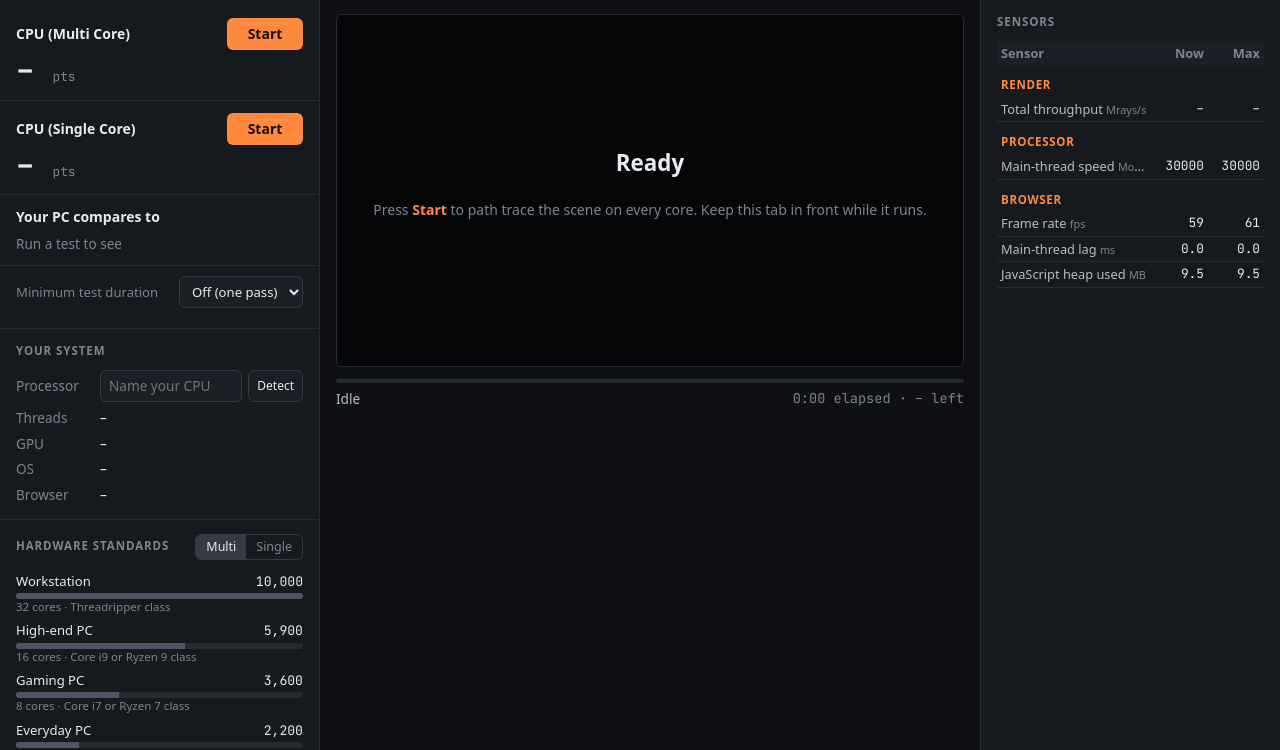
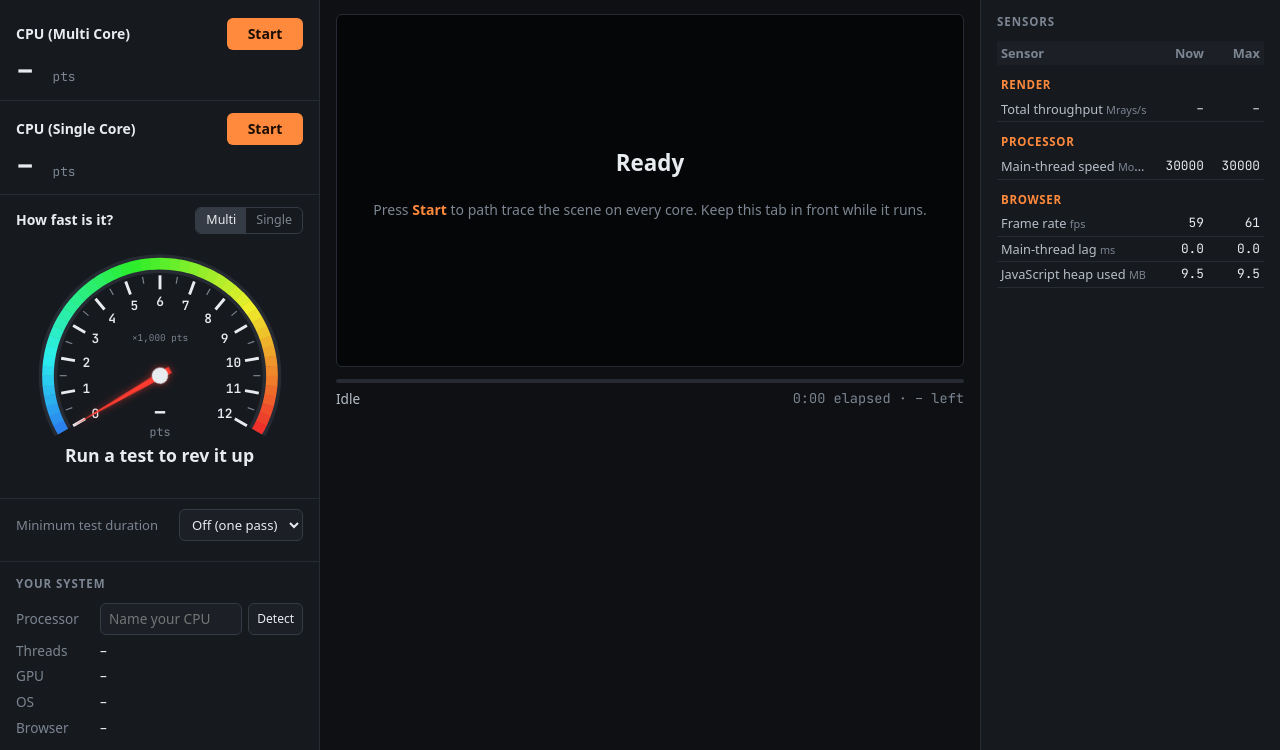
Before and after one commit to remikwisniewski/bench-lab, a website built with Vite: page index.html in a window 1280 px wide. Shown: the part 50-800 px from the top of the page. Built offline with nearby package versions, Linux system fonts and the light colour scheme.

Commit message:
feat: show scores on a rev-counter style dial
Replace the hardware standards with a dial running from blue (slow) to
red (fast), numbered in thousands of points for multi-core and hundreds
for single-core, extending its scale for faster machines, with the rays
traced per second underneath.

```diff
--- a/index.html
+++ b/index.html
@@ -47,9 +47,17 @@
               </div>
               <p class="test__score"><span data-score="single">–</span> <small>pts</small></p>
             </div>
-            <div class="test test--class">
-              <p class="test__name">Your PC compares to</p>
-              <p class="test__class" data-class>Run a test to see</p>
+            <div class="test test--gauge">
+              <div class="test__head">
+                <p class="test__name">How fast is it?</p>
+                <div class="toggle" role="group" aria-label="Dial shows">
+                  <button type="button" data-gauge="multi" aria-pressed="true">Multi</button>
+                  <button type="button" data-gauge="single" aria-pressed="false">Single</button>
+                </div>
+              </div>
+              <svg class="gauge" data-gauge-svg role="img" aria-label="Speed dial: no score yet"></svg>
+              <p class="gauge__headline" data-gauge-headline>Run a test to rev it up</p>
+              <p class="gauge__detail" data-gauge-detail></p>
             </div>
             <label class="duration">
               <span>Minimum test duration</span>
@@ -95,18 +103,6 @@
               <dt>Browser</dt>
               <dd data-spec="browser">–</dd>
             </dl>
-          </div>
-
-          <div class="panel panel--ranking">
-            <div class="panel__head">
-              <h2 class="panel__title">Hardware standards</h2>
-              <div class="toggle" role="group" aria-label="Ranking test">
-                <button type="button" data-rank="multi" aria-pressed="true">Multi</button>
-                <button type="button" data-rank="single" aria-pressed="false">Single</button>
-              </div>
-            </div>
-            <ol class="ranking" data-ranking></ol>
-            <p class="ranking__note" data-ranking-note></p>
           </div>
         </aside>
 
--- a/src/core/benchmark.js
+++ b/src/core/benchmark.js
@@ -30,30 +30,41 @@ export function points(rays, seconds) {
   return Math.round(rays / seconds / POINTS_DIVISOR);
 }
 
+/** The dial's default full scale for each test, in points. */
+export const DIAL_MAX = Object.freeze({ multi: 12_000, single: 600 });
+
 /**
- * Where a score sits among the hardware standards, in plain words:
- * "Like a Gaming PC", "Between a Gaming PC and a High-end PC",
- * "Below an Everyday PC" or "Beyond a Workstation".
+ * A rev-counter style scale for a score: numbered marks from zero to full scale
+ * ("×1000 pts" for multi-core, "×100 pts" for single-core), and where the
+ * needle points. Full scale grows when a machine goes past it, so the needle
+ * never pins against the stop.
  * @param {number} score
- * @param {readonly { name: string, multi: number, single: number }[]} standards
  * @param {TestKind} test
  */
-export function hardwareClass(score, standards, test) {
-  if (!(score > 0) || standards.length === 0) return null;
-  const tiers = [...standards]
-    .map((s) => ({ name: s.name, points: s[test] }))
-    .sort((a, b) => a.points - b.points);
-  const article = (/** @type {string} */ name) => (/^[AEIOU]/i.test(name) ? `an ${name}` : `a ${name}`);
-  // Within 8% of a standard counts as matching it.
-  const close = tiers.find((t) => Math.abs(score / t.points - 1) <= 0.08);
-  if (close) return { label: `Like ${article(close.name)}`, tier: close.name };
-  if (score < tiers[0].points) return { label: `Below ${article(tiers[0].name)}`, tier: null };
-  const top = tiers[tiers.length - 1];
-  if (score > top.points) return { label: `Beyond ${article(top.name)}`, tier: top.name };
-  const upper = /** @type {{ name: string, points: number }} */ (tiers.find((t) => t.points > score));
-  const lower = tiers[tiers.indexOf(upper) - 1];
-  return { label: `Between ${article(lower.name)} and ${article(upper.name)}`, tier: lower.name };
+export function dialScale(score, test) {
+  const unit = test === "multi" ? 1000 : 100;
+  const base = DIAL_MAX[test];
+  const wanted = score > base / 1.1 ? score * 1.1 : base;
+  // At most a dozen numbers round the dial, and full scale lands on one of them.
+  const step = unit * Math.max(1, Math.ceil(wanted / unit / 12));
+  const max = Math.ceil(wanted / step) * step;
+  const marks = [];
+  for (let value = 0; value <= max; value += step)
+    marks.push({ label: String(value / unit), at: value / max });
+  return {
+    max,
+    marks,
+    unitLabel: `×${unit.toLocaleString("en-US")} pts`,
+    position: score > 0 ? Math.min(1, score / max) : 0,
+  };
 }
+
+/**
+ * The score as the measurement behind it: millions of rays traced per second.
+ * @param {number} score
+ */
+export const millionRaysPerSecond = (score) =>
+  score > 0 ? Math.round((score * POINTS_DIVISOR) / 1e5) / 10 : 0;
 
 /**
  * Share of the image finished, from 0 to 1.
--- a/src/data/reference.js
+++ /dev/null
@@ -1,19 +0,0 @@
-// Real runs on known hardware, measured by the author, shown in the ranking
-// until enough people have submitted results. Never invented: every entry here
-// was run in a browser on the machine it names.
-
-/** @type {{ test: "multi" | "single", label: string, points: number, detail: string }[]} */
-export const REFERENCE = [
-  {
-    test: "multi",
-    label: "Intel Core i9-9900K",
-    points: 1792,
-    detail: "Reference run · 8 cores, 16 threads · Chrome 152 on Linux",
-  },
-  {
-    test: "single",
-    label: "Intel Core i9-9900K",
-    points: 235,
-    detail: "Reference run · 1 thread · Chrome 152 on Linux",
-  },
-];
--- a/src/data/standards.js
+++ /dev/null
@@ -1,47 +0,0 @@
-// Hardware standards: what each class of PC typically scores in Bench Lab.
-//
-// These are estimates, not measurements. Each starts from a real Bench Lab run
-// on an Intel Core i9-9900K (1,792 multi-core, 235 single-core) and is scaled by
-// how much faster that class of processor is in published CPU benchmarks.
-// They're a guide to where a machine sits, not a promise.
-
-/**
- * @typedef {object} Standard
- * @property {string} id
- * @property {string} name
- * @property {string} hardware  the class of processor it stands for
- * @property {number} multi
- * @property {number} single
- */
-
-/** @type {readonly Standard[]} */
-export const STANDARDS = Object.freeze([
-  {
-    id: "everyday",
-    name: "Everyday PC",
-    hardware: "6 cores · Core i5 or Ryzen 5 class",
-    multi: 2200,
-    single: 340,
-  },
-  {
-    id: "gaming",
-    name: "Gaming PC",
-    hardware: "8 cores · Core i7 or Ryzen 7 class",
-    multi: 3600,
-    single: 375,
-  },
-  {
-    id: "high-end",
-    name: "High-end PC",
-    hardware: "16 cores · Core i9 or Ryzen 9 class",
-    multi: 5900,
-    single: 425,
-  },
-  {
-    id: "workstation",
-    name: "Workstation",
-    hardware: "32 cores · Threadripper class",
-    multi: 10000,
-    single: 380,
-  },
-]);
--- a/src/main.js
+++ b/src/main.js
@@ -7,7 +7,8 @@ import {
   IMAGE,
   TESTS,
   formatDuration,
-  hardwareClass,
+  dialScale,
+  millionRaysPerSecond,
   points,
   progress,
   remaining,
@@ -19,13 +20,12 @@ import { collectSystem } from "./ui/system.js";
 import { runHardwareTest } from "./bench/hardware.js";
 import { guessDeviceType } from "./core/hardware.js";
 import { createSensors } from "./ui/sensors.js";
-import { buildRanking, loadHistory, saveToHistory, yourLabel } from "./ui/ranking.js";
-import { STANDARDS } from "./data/standards.js";
+import { loadHistory, saveToHistory, yourLabel } from "./ui/ranking.js";
+import { createGauge } from "./ui/gauge.js";
 import {
   drawBracket,
   drawPasses,
   formatPoints,
-  renderRanking,
   renderSensors,
   renderSystem,
   renderGuess,
@@ -76,7 +76,6 @@ cpuInput.addEventListener("change", () => {
   } catch {
     // Not remembered; still used for this visit.
   }
-  refreshRanking();
 });
 
 collectSystem().then(({ sections, summary }) => {
@@ -88,7 +87,6 @@ collectSystem().then(({ sections, summary }) => {
   $("[data-spec=os]").textContent = system.osLabel;
   $("[data-spec=browser]").textContent = system.browser;
   if (!cpuInput.value && system.chip) cpuInput.value = system.chip;
-  refreshRanking();
 });
 
 // ---------- Sensors ----------
@@ -107,52 +105,42 @@ $("[data-reset]").addEventListener("click", () => {
   drawSensors();
 });
 
-// ---------- Ranking ----------
+// ---------- Scores and the speed dial ----------
 
-/** @type {TestKind} */
-let rankingTest = "multi";
 /** @type {Record<TestKind, number>} */
 const best = { multi: 0, single: 0 };
 for (const entry of loadHistory()) best[entry.test] = Math.max(best[entry.test], entry.points);
 
-function refreshRanking() {
-  const test = rankingTest;
-  const label = yourLabel({
-    cpuName: cpuInput.value,
-    gpu: system.gpu,
-    threads: system.threads,
-    os: system.osLabel,
-  });
-  const you = best[test] ? { points: best[test], label } : null;
-  const list = $("[data-ranking]");
-  const note = $("[data-ranking-note]");
-  renderRanking(list, buildRanking(test, you));
-  note.textContent =
-    "Standards are typical scores for each class of PC, estimated from published CPU benchmarks and scaled to Bench Lab with a real i9-9900K run (blue). Your results stay in this browser.";
+/** Scores the dial shows: your own, or a shared link's until you run a test. */
+let shown = { ...best };
+/** @type {TestKind} */
+let dialTest = "multi";
+const updateGauge = createGauge(
+  /** @type {SVGSVGElement} */ (/** @type {unknown} */ ($("[data-gauge-svg]")))
+);
+
+function showGauge() {
+  const score = shown[dialTest];
+  updateGauge(dialScale(score, dialTest), score);
+  for (const b of $$("[data-gauge]")) b.setAttribute("aria-pressed", String(b.dataset.gauge === dialTest));
+  $("[data-gauge-headline]").textContent =
+    score > 0 ? `${millionRaysPerSecond(score)} million rays per second` : "Run a test to rev it up";
+  $("[data-gauge-detail]").textContent =
+    score > 0 ? (dialTest === "multi" ? `Traced on all ${threads} threads` : "Traced on one thread") : "";
 }
-for (const button of $$("[data-rank]")) {
+for (const button of $$("[data-gauge]")) {
   button.addEventListener("click", () => {
-    rankingTest = /** @type {TestKind} */ (button.dataset.rank);
-    for (const b of $$("[data-rank]")) b.setAttribute("aria-pressed", String(b === button));
-    refreshRanking();
+    dialTest = /** @type {TestKind} */ (button.dataset.gauge);
+    showGauge();
   });
 }
 
-// ---------- Scores ----------
-
-/** Shows where the scores sit among the hardware standards, multi-core first. */
-function showClass(/** @type {number} */ multi, /** @type {number} */ single) {
-  const el = $("[data-class]");
-  const verdict = hardwareClass(multi, STANDARDS, "multi") ?? hardwareClass(single, STANDARDS, "single");
-  el.textContent = verdict ? verdict.label : "Run a test to see";
-  el.classList.toggle("is-empty", !verdict);
-  el.title = verdict ? `Based on the ${multi > 0 ? "multi-core" : "single-core"} score` : "";
-}
-
 function showScores() {
+  shown = { ...best };
   $("[data-score=multi]").textContent = formatPoints(best.multi);
   $("[data-score=single]").textContent = formatPoints(best.single);
-  showClass(best.multi, best.single);
+  if (!shown[dialTest] && shown.single) dialTest = "single";
+  showGauge();
 }
 
 // ---------- Running a test ----------
@@ -342,9 +330,8 @@ async function start(kind) {
     }
     $("[data-result-line]").textContent = line;
     $("[data-result]").hidden = false;
-    rankingTest = kind;
-    for (const b of $$("[data-rank]")) b.setAttribute("aria-pressed", String(b.dataset.rank === kind));
-    refreshRanking();
+    dialTest = kind;
+    showScores();
   } catch (error) {
     if (/** @type {Error} */ (error).name === "AbortError") {
       statusEl.textContent = "Stopped";
@@ -393,7 +380,9 @@ const shared = decodeCard(location.hash);
 if (shared) {
   $("[data-score=multi]").textContent = formatPoints(shared.multi ?? 0);
   $("[data-score=single]").textContent = formatPoints(shared.single ?? 0);
-  showClass(shared.multi ?? 0, shared.single ?? 0);
+  shown = { multi: shared.multi ?? 0, single: shared.single ?? 0 };
+  if (!shown.multi && shown.single) dialTest = "single";
+  showGauge();
   statusEl.textContent = `Showing a shared result: ${yourLabel({ ...shared, threads: shared.threads })}${shared.browser ? ` · ${shared.browser}` : ""}`;
 } else {
   showScores();
@@ -403,5 +392,4 @@ if (!crossOriginIsolated) {
   console.warn("Not cross-origin isolated: timers are coarse, scores may vary a little more.");
 }
 setButtons();
-refreshRanking();
 drawSensors();
--- a/src/styles/main.css
+++ b/src/styles/main.css
@@ -193,17 +193,91 @@ main {
   color: var(--muted);
 }
 
-.test__class {
-  margin: 6px 0 0;
-  font-size: 1.05rem;
-  font-weight: 600;
-  color: var(--accent);
+.test--gauge .test__head {
+  margin-bottom: 4px;
 }
 
-.test__class.is-empty {
-  font-size: 0.85rem;
-  font-weight: 400;
-  color: var(--muted);
+.gauge {
+  display: block;
+  width: 100%;
+  max-width: 280px;
+  margin: 0 auto;
+}
+
+.gauge__track {
+  fill: none;
+  stroke: var(--line);
+  stroke-width: 16;
+}
+
+.gauge__band {
+  fill: none;
+  stroke-width: 10;
+}
+
+.gauge__tick {
+  stroke: var(--muted);
+  stroke-width: 1;
+}
+
+.gauge__major {
+  stroke: var(--ink);
+  stroke-width: 2.5;
+}
+
+.gauge__label {
+  font: 600 11px var(--mono);
+  fill: var(--ink);
+}
+
+.gauge__units {
+  font: 8px var(--mono);
+  fill: var(--muted);
+}
+
+.gauge__needle {
+  transform-box: view-box;
+  transform-origin: 120px 118px;
+  transform: rotate(-210deg);
+  transition: transform 1.6s cubic-bezier(0.22, 1.25, 0.36, 1);
+  fill: #ff3b30;
+  filter: drop-shadow(0 0 3px rgba(255, 59, 48, 0.6));
+}
+
+.gauge__hub {
+  fill: var(--ink);
+}
+
+.gauge__readout {
+  font: 600 20px var(--mono);
+  fill: var(--ink);
+}
+
+.gauge__unit {
+  font: 10px var(--mono);
+  fill: var(--muted);
+}
+
+.gauge__headline {
+  margin: 0;
+  text-align: center;
+  font-size: 1.1rem;
+  font-weight: 650;
+  color: var(--ink);
+}
+
+.gauge__detail {
+  margin: 2px 0 0;
+  min-height: 1.2em;
+  text-align: center;
+  font-size: 0.82rem;
+  color: var(--body);
+}
+
+@media (prefers-reduced-motion: reduce) {
+  .gauge__needle {
+    transition: none;
+  }
 }
 
 .start {
@@ -323,35 +397,6 @@ select,
   color: var(--ink);
 }
 
-/* Ranking */
-.ranking {
-  display: grid;
-  gap: 6px;
-  margin: 12px 0 0;
-  padding: 0;
-  list-style: none;
-}
-
-.rank {
-  display: grid;
-  grid-template-columns: minmax(0, 1fr) auto;
-  gap: 2px 10px;
-  font-size: 0.82rem;
-}
-
-.rank__name {
-  overflow: hidden;
-  color: var(--body);
-  text-overflow: ellipsis;
-  white-space: nowrap;
-}
-
-.rank__points {
-  font-family: var(--mono);
-  color: var(--ink);
-  font-variant-numeric: tabular-nums;
-}
-
 .rank__bar {
   grid-column: 1 / -1;
   height: 6px;
@@ -364,36 +409,6 @@ select,
   display: block;
   height: 100%;
   background: #4b5563;
-}
-
-.rank.is-you .rank__name {
-  color: var(--accent);
-  font-weight: 600;
-}
-
-.rank.is-you .rank__bar span {
-  background: var(--accent);
-}
-
-.rank.is-reference .rank__bar span {
-  background: var(--blue);
-}
-
-.rank.is-standard .rank__name {
-  color: var(--ink);
-}
-
-.rank__hardware {
-  grid-column: 1 / -1;
-  margin-top: -2px;
-  font-size: 0.72rem;
-  color: var(--muted);
-}
-
-.ranking__note {
-  margin: 10px 0 0;
-  font-size: 0.75rem;
-  color: var(--muted);
 }
 
 /* ---------- Stage ---------- */
--- /dev/null
+++ b/src/ui/gauge.js
@@ -0,0 +1,105 @@
+// A rev-counter style dial: blue at the slow end, red at the fast end, with the
+// classes of PC marked around it and a needle that sweeps up to your score.
+
+const NS = "http://www.w3.org/2000/svg";
+const CX = 120;
+const CY = 118;
+const R = 96;
+const START = 210; // degrees, maths convention: the slow end, lower left
+const SWEEP = 240; // round to the fast end, lower right
+
+/** Angle in degrees for a position from 0 (slow) to 1 (fast). @param {number} t */
+const angle = (t) => START - SWEEP * t;
+
+/** @param {number} deg @param {number} r */
+const point = (deg, r) => {
+  const a = (deg * Math.PI) / 180;
+  return [CX + r * Math.cos(a), CY - r * Math.sin(a)];
+};
+
+/** Blue (slow) through cyan, green and yellow to red (fast). @param {number} t */
+const colour = (t) => `hsl(${Math.round(215 - 215 * t)} 85% 55%)`;
+
+/** @param {string} tag @param {Record<string, string | number>} attrs */
+function el(tag, attrs) {
+  const node = document.createElementNS(NS, tag);
+  for (const [k, v] of Object.entries(attrs)) node.setAttribute(k, String(v));
+  return node;
+}
+
+/**
+ * Draws the dial once; returns a function that moves the needle.
+ * @param {SVGSVGElement} svg
+ */
+export function createGauge(svg) {
+  svg.setAttribute("viewBox", "0 0 240 176");
+  svg.textContent = "";
+
+  // Background track, then the coloured band in short segments so the colour
+  // follows the curve.
+  const track = el("path", { d: arc(0, 1, R), class: "gauge__track" });
+  svg.append(track);
+  const segments = 48;
+  for (let i = 0; i < segments; i++) {
+    const t0 = i / segments;
+    const t1 = (i + 1.05) / segments;
+    svg.append(
+      el("path", { d: arc(t0, Math.min(1, t1), R), stroke: colour((t0 + t1) / 2), class: "gauge__band" })
+    );
+  }
+  const marks = el("g", { class: "gauge__marks" });
+  svg.append(marks);
+
+  const needle = el("g", { class: "gauge__needle" });
+  needle.append(el("polygon", { points: `${CX - 10},${CY - 3} ${CX + 86},${CY} ${CX - 10},${CY + 3}` }));
+  needle.append(el("circle", { cx: CX, cy: CY, r: 7, class: "gauge__hub" }));
+  svg.append(needle);
+
+  const units = el("text", { x: CX, y: CY - 30, class: "gauge__units", "text-anchor": "middle" });
+  svg.insertBefore(units, needle);
+  const readout = el("text", { x: CX, y: CY + 38, class: "gauge__readout", "text-anchor": "middle" });
+  const unit = el("text", { x: CX, y: CY + 52, class: "gauge__unit", "text-anchor": "middle" });
+  svg.append(readout, unit);
+
+  /**
+   * @param {{ position: number, marks: { label: string, at: number }[], unitLabel: string }} scale
+   * @param {number} score
+   */
+  return function update(scale, score) {
+    marks.textContent = "";
+    scale.marks.forEach((m, i) => {
+      const deg = angle(m.at);
+      const [x1, y1] = point(deg, R - 10);
+      const [x2, y2] = point(deg, R - 22);
+      marks.append(el("line", { x1, y1, x2, y2, class: "gauge__major" }));
+      const [lx, ly] = point(deg, R - 32);
+      const label = el("text", { x: lx, y: ly + 4, class: "gauge__label", "text-anchor": "middle" });
+      label.textContent = m.label;
+      marks.append(label);
+      // A shorter tick halfway to the next number.
+      const next = scale.marks[i + 1];
+      if (next) {
+        const mid = angle((m.at + next.at) / 2);
+        const [a1, b1] = point(mid, R - 10);
+        const [a2, b2] = point(mid, R - 16);
+        marks.append(el("line", { x1: a1, y1: b1, x2: a2, y2: b2, class: "gauge__tick" }));
+      }
+    });
+    units.textContent = scale.unitLabel;
+    needle.style.transform = `rotate(${-angle(score > 0 ? scale.position : 0)}deg)`;
+    readout.textContent = score > 0 ? Math.round(score).toLocaleString("en-US") : "–";
+    unit.textContent = "pts";
+    svg.setAttribute(
+      "aria-label",
+      score > 0 ? `Speed dial reading ${Math.round(score)} points` : "Speed dial: no score yet"
+    );
+  };
+}
+
+/** An arc of the dial from position t0 to t1 at radius r. @param {number} t0 @param {number} t1 @param {number} r */
+function arc(t0, t1, r) {
+  const [x0, y0] = point(angle(t0), r);
+  const [x1, y1] = point(angle(t1), r);
+  const large = SWEEP * (t1 - t0) > 180 ? 1 : 0;
+  return `M ${x0} ${y0} A ${r} ${r} 0 ${large} 1 ${x1} ${y1}`;
+}
--- a/src/ui/ranking.js
+++ b/src/ui/ranking.js
@@ -1,14 +1,9 @@
-// Hardware standards, a reference run and your own best results, side by side.
-// Everything stays on this device.
+// Your past results, kept in this browser, and the label used for your device.
 
-import { REFERENCE } from "../data/reference.js";
-import { STANDARDS } from "../data/standards.js";
 import { deviceLabel } from "../core/device.js";
 
 const HISTORY_KEY = "bench-lab:history";
-const LIMIT = 12;
 
-/** @typedef {import("./views.js").RankEntry} RankEntry */
 /** @typedef {{ test: "multi" | "single", points: number, seconds: number, threads: number, at: number, cpuName?: string }} HistoryEntry */
 
 /** @returns {HistoryEntry[]} */
@@ -31,33 +26,5 @@ export function saveToHistory(entry) {
   }
 }
 
-/**
- * Builds the list shown in the sidebar.
- * @param {"multi" | "single"} test
- * @param {{ points: number, label: string } | null} you
- * @returns {RankEntry[]}
- */
-export function buildRanking(test, you) {
-  /** @type {RankEntry[]} */
-  const entries = [
-    ...STANDARDS.map((s) => ({
-      label: s.name,
-      points: s[test],
-      detail: s.hardware,
-      kind: /** @type {const} */ ("standard"),
-    })),
-    ...REFERENCE.filter((r) => r.test === test).map((r) => ({
-      label: r.label,
-      points: r.points,
-      detail: r.detail,
-      kind: /** @type {const} */ ("reference"),
-    })),
-  ];
-  entries.sort((a, b) => b.points - a.points);
-  const top = entries.slice(0, LIMIT - (you ? 1 : 0));
-  if (you) top.push({ label: `${you.label} (you)`, points: you.points, kind: "you" });
-  return top.sort((a, b) => b.points - a.points);
-}
-
 /** @param {{ cpuName?: string, gpu?: string, threads?: number, os?: string }} info */
 export const yourLabel = (info) => deviceLabel(info);
--- a/src/ui/views.js
+++ b/src/ui/views.js
@@ -90,29 +90,6 @@ export function renderSensors(table, sensors, { compact = false, groups } = {})
     })
     .join("");
   table.innerHTML = `${head}<tbody>${body}</tbody>`;
-}
-
-// ---------- Ranking ----------
-
-/**
- * @typedef {{ label: string, points: number, kind?: "you" | "reference" | "standard" | "other", detail?: string }} RankEntry
- */
-
-/** @param {HTMLElement} list @param {RankEntry[]} entries */
-export function renderRanking(list, entries) {
-  const top = Math.max(1, ...entries.map((e) => e.points));
-  list.innerHTML = entries
-    .map(
-      (
-        e
-      ) => `<li class="rank ${e.kind === "you" ? "is-you" : e.kind === "reference" ? "is-reference" : e.kind === "standard" ? "is-standard" : ""}">
-        <span class="rank__name" title="${escapeHtml(e.detail ?? e.label)}">${escapeHtml(e.label)}</span>
-        <span class="rank__points">${formatPoints(e.points)}</span>
-        <span class="rank__bar"><span style="width:${(e.points / top) * 100}%"></span></span>
-        ${e.kind === "standard" && e.detail ? `<span class="rank__hardware">${escapeHtml(e.detail)}</span>` : ""}
-      </li>`
-    )
-    .join("");
 }
 
 // ---------- Stability chart ----------
```
Also changed, not shown: tests/benchmark.test.js (+41 -25 lines), README.md.
